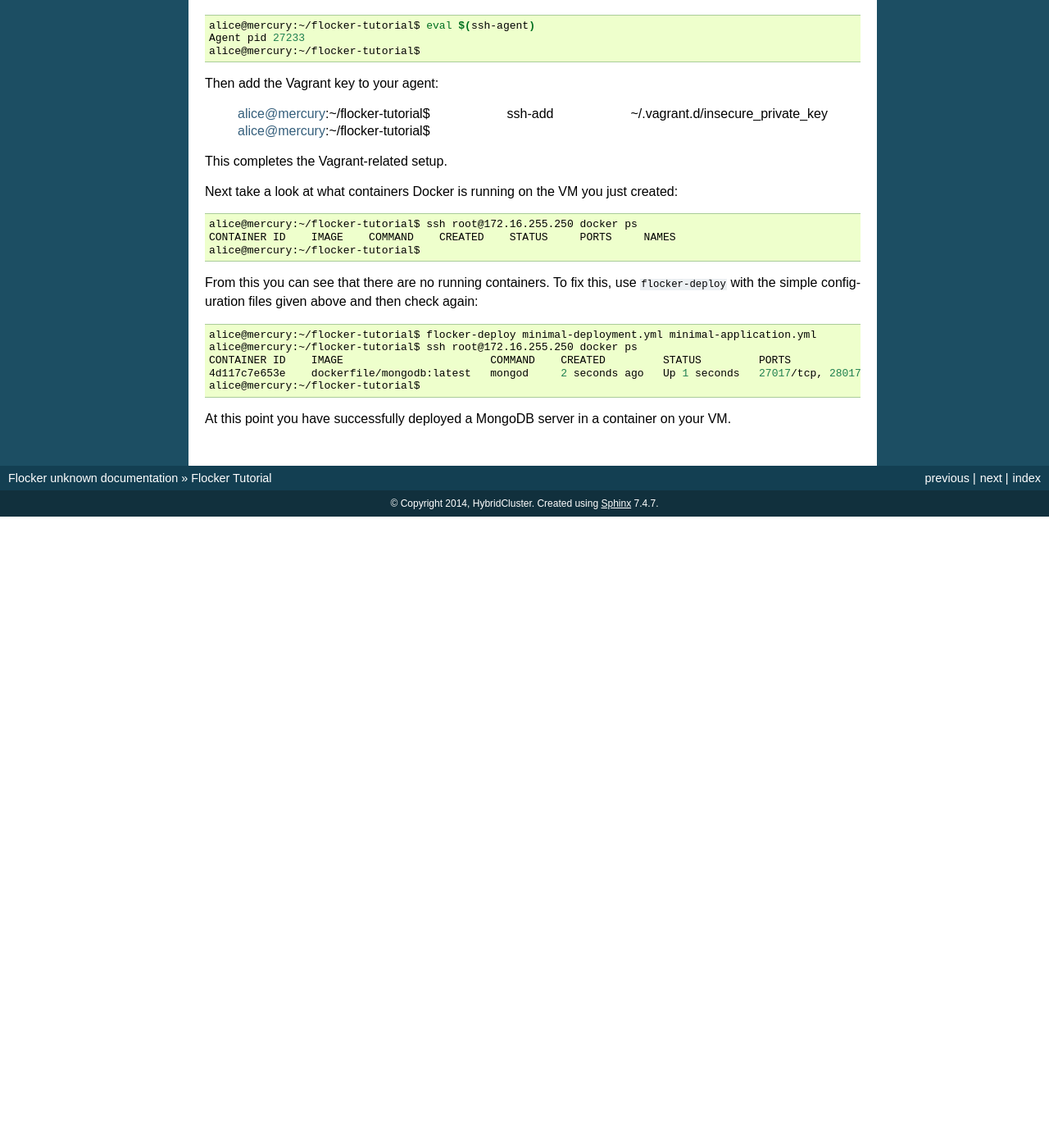
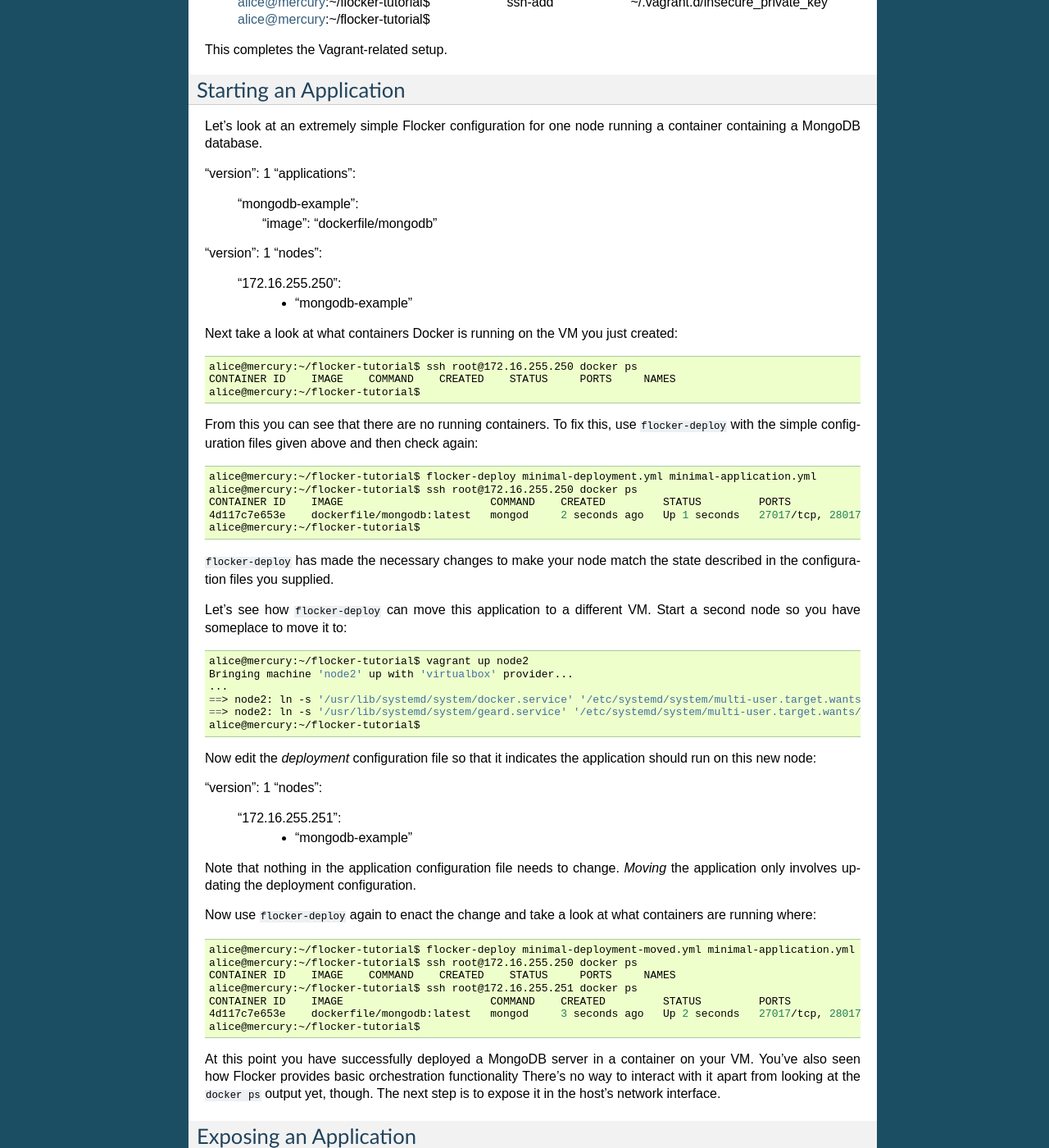
Before and after one commit to ClusterHQ/flocker, a Sphinx documentation site: the page built from docs/tutorial/index.rst, in a window 1280 px wide and 1400 px high, scrolled down 1155 px. Shown: the whole window at 82% size. Built offline with Sphinx 7.4.7, drawn with Linux system fonts in a browser that asks for light colours; before the commit the page ends 1785 px from its top, so only the background shows below that; some of the changed text lies outside the part shown.

Commit message:
Talk about how you can move the container too.

```diff
--- a/docs/tutorial/index.rst
+++ b/docs/tutorial/index.rst
@@ -1,13 +1,13 @@
 Flocker Tutorial
 ================
 
-Examples
-========
+TODO: tease the data functionality up front before going through the long
+boring process of introducing all the non-data features
 
-.. include:: minimal-application.yml
-.. include:: minimal-deployment.yml
+Setup
+~~~~~
 
-Before you can deploy this application you'll need a node onto which to deploy it.
+Before you can deploy anything with Flocker you'll need a node onto which to deploy it.
 To make this easier, this tutorial includes and assumes the use of a Vagrant configuration which will provide you with VMs that can serve as Flocker nodes.
 For this basic example, use this ``Vagrantfile`` to create one VM:
 
@@ -67,6 +67,14 @@
 
 This completes the Vagrant-related setup.
 
+Starting an Application
+~~~~~~~~~~~~~~~~~~~~~~~
+
+Let's look at an extremely simple Flocker configuration for one node running a container containing a MongoDB database.
+
+.. include:: minimal-application.yml
+.. include:: minimal-deployment.yml
+
 Next take a look at what containers Docker is running on the VM you just created:
 
 .. code-block:: shell
@@ -86,4 +94,45 @@
    4d117c7e653e    dockerfile/mongodb:latest   mongod     2 seconds ago   Up 1 seconds   27017/tcp, 28017/tcp   mongodb-example
    alice@mercury:~/flocker-tutorial$
 
+``flocker-deploy`` has made the necessary changes to make your node match the state described in the configuration files you supplied.
+
+Let's see how ``flocker-deploy`` can move this application to a different VM.
+Start a second node so you have someplace to move it to:
+
+.. code-block:: shell
+
+   alice@mercury:~/flocker-tutorial$ vagrant up node2
+   Bringing machine 'node2' up with 'virtualbox' provider...
+   ...
+   ==> node2: ln -s '/usr/lib/systemd/system/docker.service' '/etc/systemd/system/multi-user.target.wants/docker.service'
+   ==> node2: ln -s '/usr/lib/systemd/system/geard.service' '/etc/systemd/system/multi-user.target.wants/geard.service'
+   alice@mercury:~/flocker-tutorial$
+
+Now edit the *deployment* configuration file so that it indicates the application should run on this new node:
+
+.. include:: minimal-deployment-moved.yml
+
+Note that nothing in the application configuration file needs to change.
+*Moving* the application only involves updating the deployment configuration.
+
+Now use ``flocker-deploy`` again to enact the change and take a look at what containers are running where:
+
+.. code-block:: shell
+
+   alice@mercury:~/flocker-tutorial$ flocker-deploy minimal-deployment-moved.yml minimal-application.yml
+   alice@mercury:~/flocker-tutorial$ ssh root@172.16.255.250 docker ps
+   CONTAINER ID    IMAGE    COMMAND    CREATED    STATUS     PORTS     NAMES
+   alice@mercury:~/flocker-tutorial$ ssh root@172.16.255.251 docker ps
+   CONTAINER ID    IMAGE                       COMMAND    CREATED         STATUS         PORTS                  NAMES
+   4d117c7e653e    dockerfile/mongodb:latest   mongod     3 seconds ago   Up 2 seconds   27017/tcp, 28017/tcp   mongodb-example
+   alice@mercury:~/flocker-tutorial$
+
 At this point you have successfully deployed a MongoDB server in a container on your VM.
+You've also seen how Flocker provides basic orchestration functionality
+There's no way to interact with it apart from looking at the ``docker ps`` output yet, though.
+The next step is to expose it in the host's network interface.
+
+Exposing an Application
+~~~~~~~~~~~~~~~~~~~~~~~
+
+A
--- /dev/null
+++ b/docs/tutorial/minimal-deployment-moved.yml
@@ -0,0 +1,4 @@
+"version": 1
+"nodes":
+  "172.16.255.251":
+    - "mongodb-example"
```
